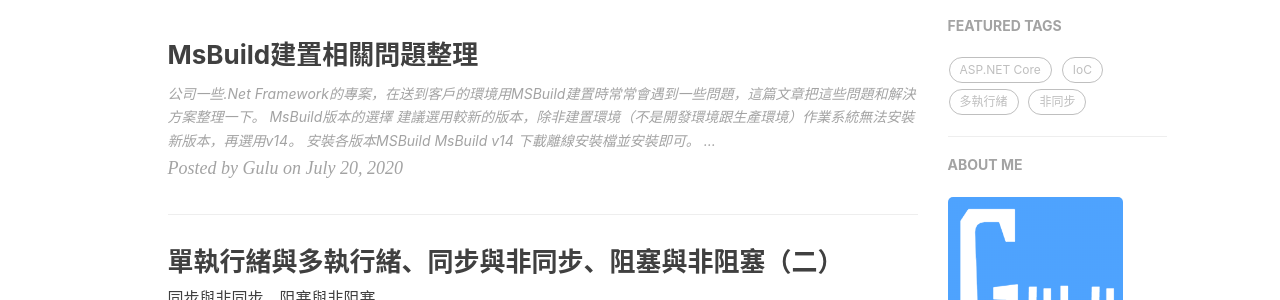
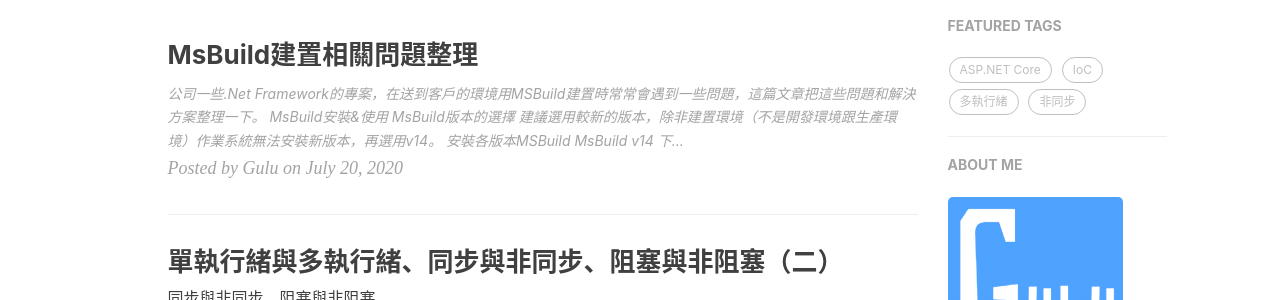
Before and after one commit to gulu0503/gulu0503.github.io, a Jekyll site: the page built from index.html, in a window 1280 px wide. Shown: the part 430-730 px from the top of the page. Built offline with Jekyll 4.4.1, drawn with Linux system fonts in a browser that asks for light colours; nearby versions of some CDN libraries; the list of posts is cut into pages by our own code; comment, search, counter and statistics services are not loaded.

Commit message:
modify msbuild md

````diff
--- a/_posts/msbuild/2020-07-20-ms-build.md
+++ b/_posts/msbuild/2020-07-20-ms-build.md
@@ -10,10 +10,12 @@
 
 公司一些.Net Framework的專案，在送到客戶的環境用MSBuild建置時常常會遇到一些問題，這篇文章把這些問題和解決方案整理一下。
 
-## MsBuild版本的選擇
+## MsBuild安裝&使用
+
+### MsBuild版本的選擇
 - 建議選用較新的版本，除非建置環境（不是開發環境跟生產環境）作業系統無法安裝新版本，再選用v14。
 
-## 安裝各版本MSBuild
+### 安裝各版本MSBuild
 - MsBuild v14
   - 下載離線安裝檔並安裝即可。
   - 連結：[Microsoft Build Tools 2015
@@ -23,7 +25,7 @@
   連結：[Microsoft Build Tools
 ](https://visualstudio.microsoft.com/vs/older-downloads/)
 
-## MsBuild v15 以上產生離線安裝包
+### MsBuild v15 以上產生離線安裝包
 MsBuild v15以上提供的是線上安裝檔，安裝時還需要連線，如果建置環境無法對外連線時，需先自行產生離線安裝包。
 1. 使用命令提示字元執行指令產生Msbuild離線安裝檔，可用於建置 .Net Framework 和 .Net Core，`D:\Temp` 自行改自己的輸出目錄：
 ※以上圖的Build Tools for Visual Studio 2019 (version 16.5)為例
@@ -31,7 +33,7 @@
 vs_buildtools__616596134.1504453580.exe --layout D:\Temp --add Microsoft.VisualStudio.Workload.MSBuildTools --add Microsoft.VisualStudio.Workload.WebBuildTools --add Microsoft.VisualStudio.Workload.NetCoreBuildTools --includeRecommended --includeOptional --lang zh-TW
 ```
 
-### 離線安裝包安裝
+#### 離線安裝包安裝
 1. 將離線安裝包的資料夾，複製到目標建置用主機。
 2. 安裝資料夾中 certificates 目錄下所有的憑證（右鍵=>安裝憑證）。
 ![](https://i.imgur.com/5epMNIN.png)
@@ -41,13 +43,13 @@
 vs\_buildtools\_*.exe --noweb
 ```
 
-## MsBuild位置（僅供參考，實際情況可能有差異）
+### MsBuild位置（僅供參考，實際情況可能有差異）
 - MsBuild v14
 `C:\Program Files (x86)\MSBuild\14.0\Bin＼Msbuild.exe`
 - MsBuild v15 以上
 `C:\Program Files (x86)\Microsoft Visual Studio\[Visual Studio版號]\BuildTools\MSBuild\Current\Bin＼Msbuild.exe`
 
-## 使用MsBuild建置方案
+### 使用MsBuild建置方案
 - 建置指令（基本指令，請自行依需求調整）
 ```
 MsBuild.exe [Sln位置] /p:Configuration=Release
````
